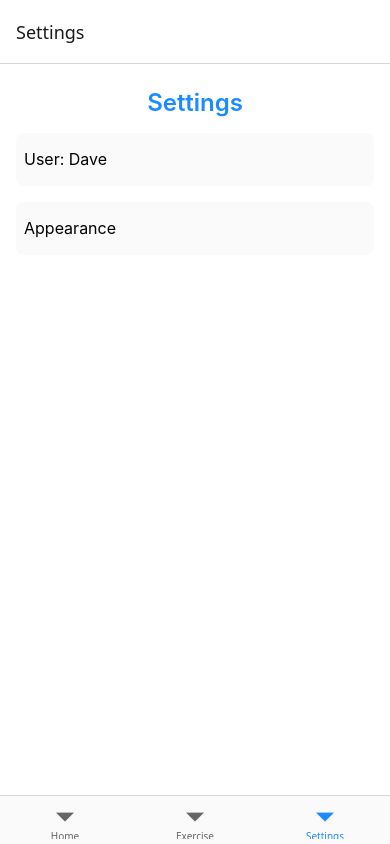
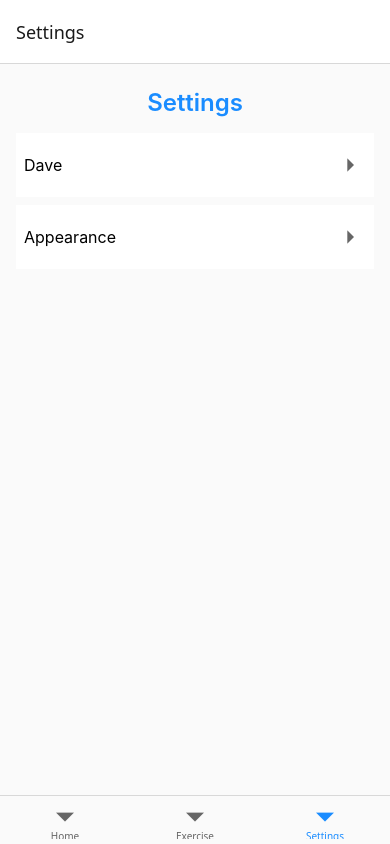
Before and after one commit to dgentilli/workout-timer-app, a React Native app in the folder frontend-mobile/: screen /Settings in a window 390 px wide. Built offline with nearby package versions, Linux system fonts and the light colour scheme.

Commit message:
Work on Settings Screen

```diff
--- a/frontend-mobile/components/ui/ListItem.tsx
+++ b/frontend-mobile/components/ui/ListItem.tsx
@@ -1,5 +1,6 @@
 import { ReactNode } from 'react';
 import {
+  Pressable,
   StyleProp,
   StyleSheet,
   Text,
@@ -40,11 +41,10 @@ const createStyles = (
       justifyContent: 'space-between',
       paddingHorizontal: spacing.sm,
       paddingVertical: spacing.md,
-      marginBottom: spacing.md,
-      borderRadius: borderRadius.md,
-      backgroundColor: colors[colorScheme]['surface'],
-      borderColor: colors[colorScheme]['surface'],
-      borderBottomWidth: 1,
+      marginBottom: spacing.sm,
+      // borderRadius: borderRadius.md,
+      backgroundColor: colors[colorScheme]['background'],
+      elevation: 1,
     },
     titleText: {
       ...typography.body,
@@ -71,13 +71,20 @@ const ListItem = ({
   const styles = createStyles(theme, colorScheme, titlePosition);
 
   return (
-    <View style={[styles.listItemWrapper, styleWrapper]}>
-      {leftElement && <View>{leftElement}</View>}
+    <Pressable
+      onPress={onPressWrapper}
+      style={[styles.listItemWrapper, styleWrapper]}
+    >
+      {leftElement && (
+        <Pressable onPress={onPressLeft}>{leftElement}</Pressable>
+      )}
       <View>
         <Text style={[styles.titleText, styleText]}>{title}</Text>
       </View>
-      {rightElement && <View>{rightElement}</View>}
-    </View>
+      {rightElement && (
+        <Pressable onPress={onPressRight}>{rightElement}</Pressable>
+      )}
+    </Pressable>
   );
 };
 
--- a/frontend-mobile/components/ui/screen-wrapper-basic.tsx
+++ b/frontend-mobile/components/ui/screen-wrapper-basic.tsx
@@ -16,7 +16,7 @@ const createStyles = (theme: Theme, colorScheme: ColorScheme) => {
   return StyleSheet.create({
     container: {
       flex: 1,
-      backgroundColor: colors[colorScheme]['background'],
+      backgroundColor: colors[colorScheme]['surface'],
     },
     content: {
       flex: 1,
--- a/frontend-mobile/navigation/BotomTabNavigator.tsx
+++ b/frontend-mobile/navigation/BotomTabNavigator.tsx
@@ -1,6 +1,6 @@
 import { useColorScheme } from '@/hooks/use-color-scheme';
 import HomeUI from '@/screens/Home/HomeUI';
-import SettingsUI from '@/screens/settings/SettingsUI';
+import SettingsScreen from '@/screens/settings/SettingsScreen';
 import WorkoutsUI from '@/screens/workouts/WorkoutsUI';
 import { themes } from '@/themes/main';
 import { createBottomTabNavigator } from '@react-navigation/bottom-tabs';
@@ -23,7 +23,7 @@ const BottomTabNavigator = () => {
     >
       <Tab.Screen name='Home' component={HomeUI} />
       <Tab.Screen name='Exercise' component={WorkoutsUI} />
-      <Tab.Screen name='Settings' component={SettingsUI} />
+      <Tab.Screen name='Settings' component={SettingsScreen} />
     </Tab.Navigator>
   );
 };
--- /dev/null
+++ b/frontend-mobile/screens/settings/SettingsLogic.tsx
@@ -0,0 +1,46 @@
+// settings/useSettingsLogic.ts
+import { BUILD_VARIANT } from '@/config/buildVariant';
+import { useColorScheme } from '@/hooks/use-color-scheme';
+import { themes } from '@/themes/main';
+import { MaterialIcons } from '@expo/vector-icons';
+
+export interface SettingsListItem {
+  id: string;
+  title: string;
+  leftElement?: React.ReactNode;
+  rightElement?: React.ReactNode;
+  onPressWrapper?: () => void;
+  onPressRight?: () => void;
+}
+
+const useSettingsLogic = () => {
+  const theme = themes[BUILD_VARIANT as keyof typeof themes];
+  const { colorScheme } = useColorScheme();
+  const iconColor = theme.colors[colorScheme].text.secondary;
+  const listConfig: SettingsListItem[] = [
+    {
+      id: 'test',
+      title: 'Dave',
+      rightElement: (
+        <MaterialIcons name='arrow-right' size={32} color={iconColor} />
+      ),
+      onPressWrapper: () => {
+        console.log('Right Element!');
+      },
+    },
+    {
+      id: 'appearance',
+      title: 'Appearance',
+      rightElement: (
+        <MaterialIcons name='arrow-right' size={32} color={iconColor} />
+      ),
+      onPressWrapper: () => {
+        console.log('Change theme!');
+      },
+    },
+  ];
+
+  return { listConfig };
+};
+
+export default useSettingsLogic;
--- /dev/null
+++ b/frontend-mobile/screens/settings/SettingsScreen.tsx
@@ -0,0 +1,13 @@
+import { memo } from 'react';
+import SettingsUI from './SettingsUI';
+import useSettingsLogic from './SettingsLogic';
+
+const MemoizedSettingsUI = memo(SettingsUI);
+
+const SettingsScreen = () => {
+  const { listConfig } = useSettingsLogic();
+
+  return <MemoizedSettingsUI listConfig={listConfig} />;
+};
+
+export default SettingsScreen;
--- a/frontend-mobile/screens/settings/SettingsUI.tsx
+++ b/frontend-mobile/screens/settings/SettingsUI.tsx
@@ -1,11 +1,23 @@
 import ListItem from '@/components/ui/ListItem';
 import ScreenWrapper from '@/components/ui/screen-wrapper-basic';
+import { FlatList } from 'react-native';
+import { SettingsListItem } from './SettingsLogic';
+import { useColorScheme } from '@/hooks/use-color-scheme';
 
-const SettingsUI = () => {
+interface SettingsUIProps {
+  listConfig: SettingsListItem[];
+}
+
+const SettingsUI = ({ listConfig }: SettingsUIProps) => {
+  const { colorScheme } = useColorScheme();
+
   return (
     <ScreenWrapper title='Settings'>
-      <ListItem title='User: Dave' />
-      <ListItem title='Appearance' />
+      <FlatList
+        data={listConfig}
+        keyExtractor={(item) => item.id}
+        renderItem={({ item }) => <ListItem {...item} />}
+      />
     </ScreenWrapper>
   );
 };
```
